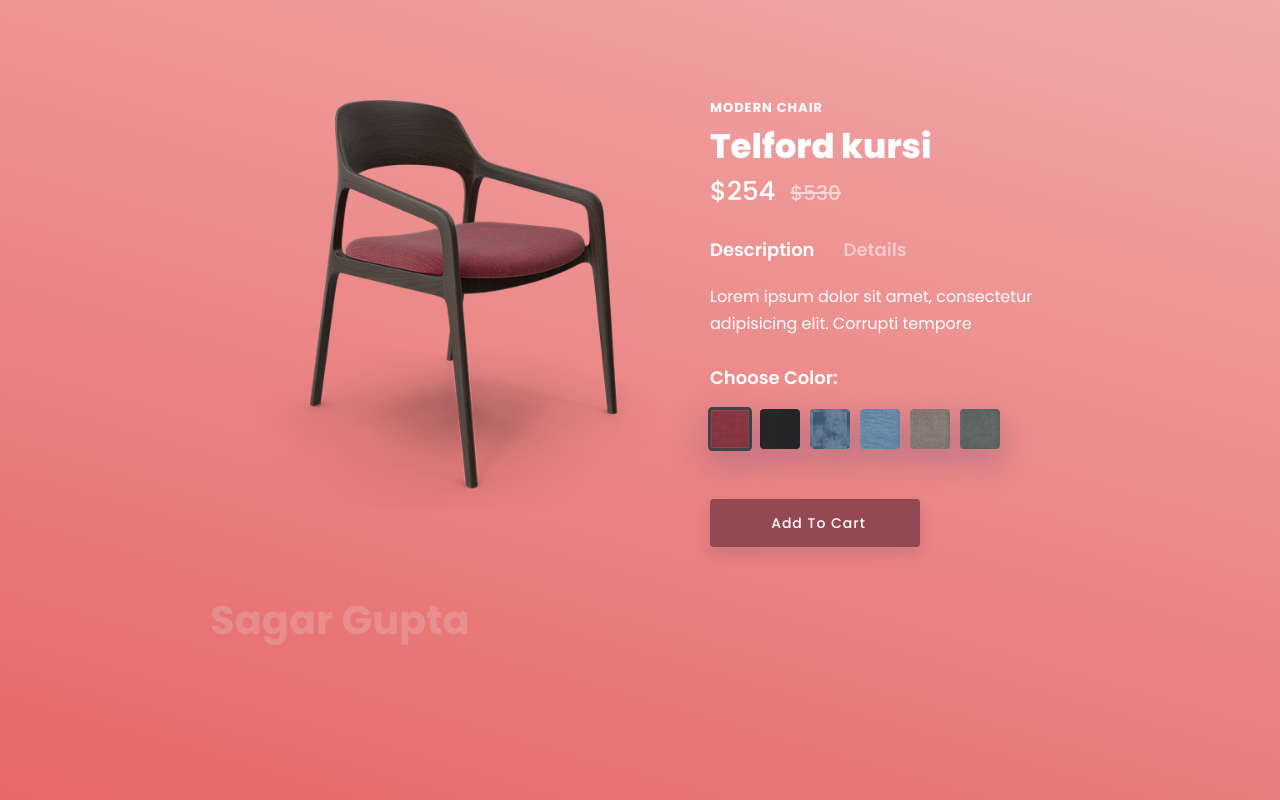
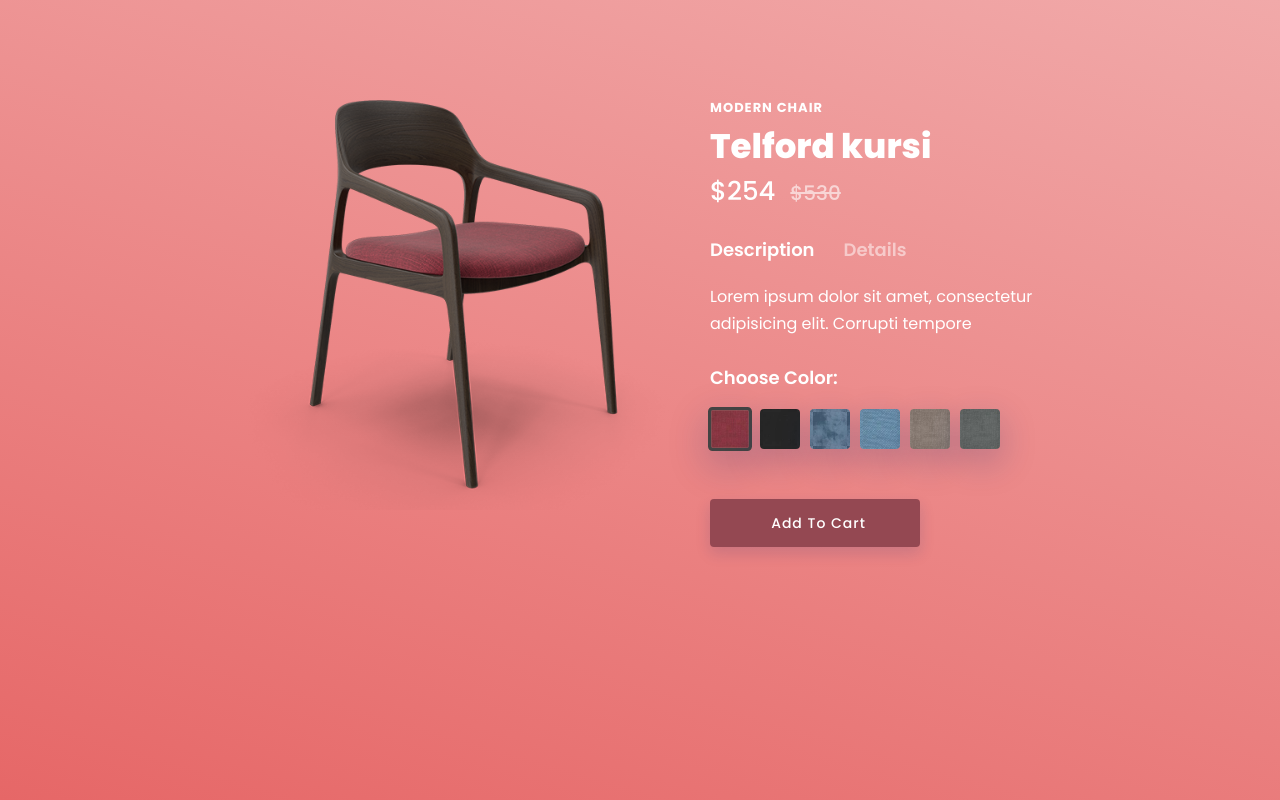
Before and after one commit to Sagarguptaaa/Modern-Chair, a plain HTML site: page index.html in a window 1280 px wide. Drawn offline with Linux system fonts and the light colour scheme.

Commit message:
Delete waste code of UI
Delete waste code of UI

```diff
--- a/index.html
+++ b/index.html
@@ -10,8 +10,6 @@
   <body>
     <div class="wrapper">
       <div class="section">
-        <div class="faded-text">Sagar Gupta</div>
-
         <div class="info-wrap mob-margin">
           <p class="title-up">Modern chair</p>
 
```
